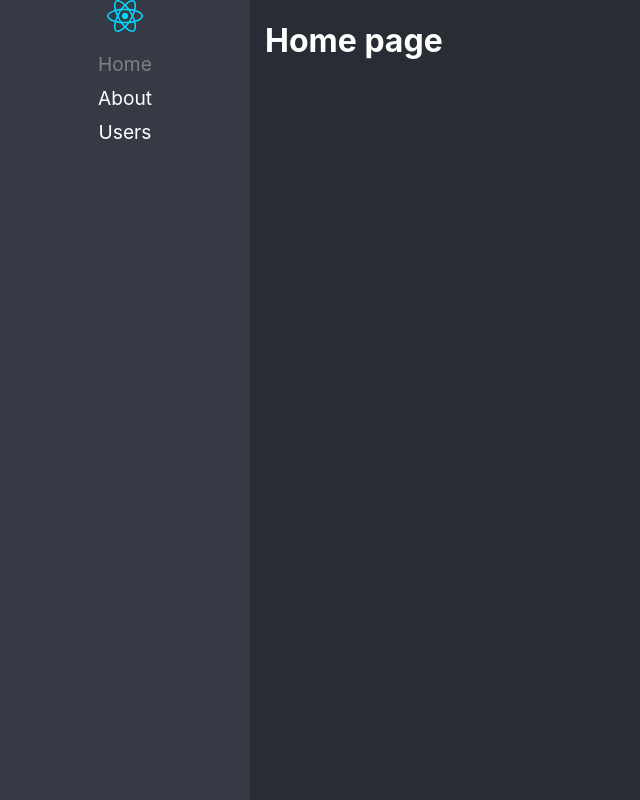
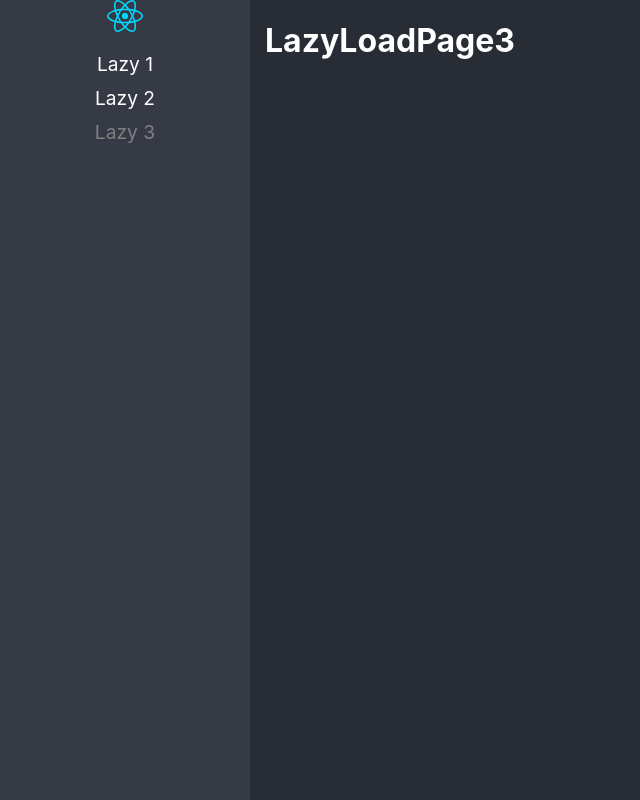
Before and after one commit to Darwin073100/init-project-typescript, a React (Vite) app: page /lazy3 in a window 1280 px wide. Before the commit this address led to /. Shown: the whole page, without its empty margins (0-640 px from the left). Built offline with nearby package versions, Linux system fonts and the light colour scheme.

Commit message:
Created pages lazyload

```diff
--- /dev/null
+++ b/src/01-lazyload/pages/LazyLoadPage1.tsx
@@ -0,0 +1,5 @@
+export const LazyLoadPage1 = () => {
+  return (
+    <h1>LazyLoadPage1</h1>
+  )
+}
--- /dev/null
+++ b/src/01-lazyload/pages/LazyLoadPage2.tsx
@@ -0,0 +1,5 @@
+export const LazyLoadPage2 = () => {
+  return (
+    <h1>LazyLoadPage2</h1>
+  )
+}
--- /dev/null
+++ b/src/01-lazyload/pages/LazyLoadPage3.tsx
@@ -0,0 +1,5 @@
+export const LazyLoadPage3 = () => {
+  return (
+    <h1>LazyLoadPage3</h1>
+  )
+}
--- /dev/null
+++ b/src/01-lazyload/pages/index.ts
@@ -0,0 +1,3 @@
+export * from './LazyLoadPage1';
+export * from './LazyLoadPage2';
+export * from './LazyLoadPage3';
--- a/src/routes/Navigation.tsx
+++ b/src/routes/Navigation.tsx
@@ -1,4 +1,5 @@
 import { BrowserRouter, Navigate, NavLink, Route, Routes } from "react-router-dom";
+import { LazyLoadPage1, LazyLoadPage2,LazyLoadPage3 } from "../01-lazyload/pages";
 import logo from '../assets/react.svg';
 
 export const Navigation = () => {
@@ -9,21 +10,21 @@ export const Navigation = () => {
                 <img src={ logo} alt="logo" />
                 <ul>
                     <li>
-                        <NavLink to='/' className={({ isActive })=> isActive ? 'nav-active': ''}>Home</NavLink>
+                        <NavLink to='/lazy1' className={({ isActive })=> isActive ? 'nav-active': ''}>Lazy 1</NavLink>
                     </li>
                     <li>
-                        <NavLink to='/about' className={({ isActive })=> isActive ? 'nav-active': ''}>About</NavLink>
+                        <NavLink to='/lazy2' className={({ isActive })=> isActive ? 'nav-active': ''}>Lazy 2</NavLink>
                     </li>
                     <li>
-                        <NavLink to='/users' className={({ isActive })=> isActive ? 'nav-active': ''}>Users</NavLink>
+                        <NavLink to='/lazy3' className={({ isActive })=> isActive ? 'nav-active': ''}>Lazy 3</NavLink>
                     </li>
                 </ul>
             </nav>
             <Routes>
-                <Route path="/" element={ <h1>Home page</h1>}/>
-                <Route path="/about" element={ <h1>About page</h1>}/>
-                <Route path="/users" element={ <h1>Users page</h1>}/>
-                <Route path="/*" element={ <Navigate to='/' replace />}/>
+                <Route path="/lazy1" element={ <LazyLoadPage1 /> }/>
+                <Route path="/lazy2" element={ <LazyLoadPage2 /> }/>
+                <Route path="/lazy3" element={ <LazyLoadPage3 /> }/>
+                <Route path="/*" element={ <Navigate to='/lazy1' replace />}/>
 
             </Routes>
         </div>
```
